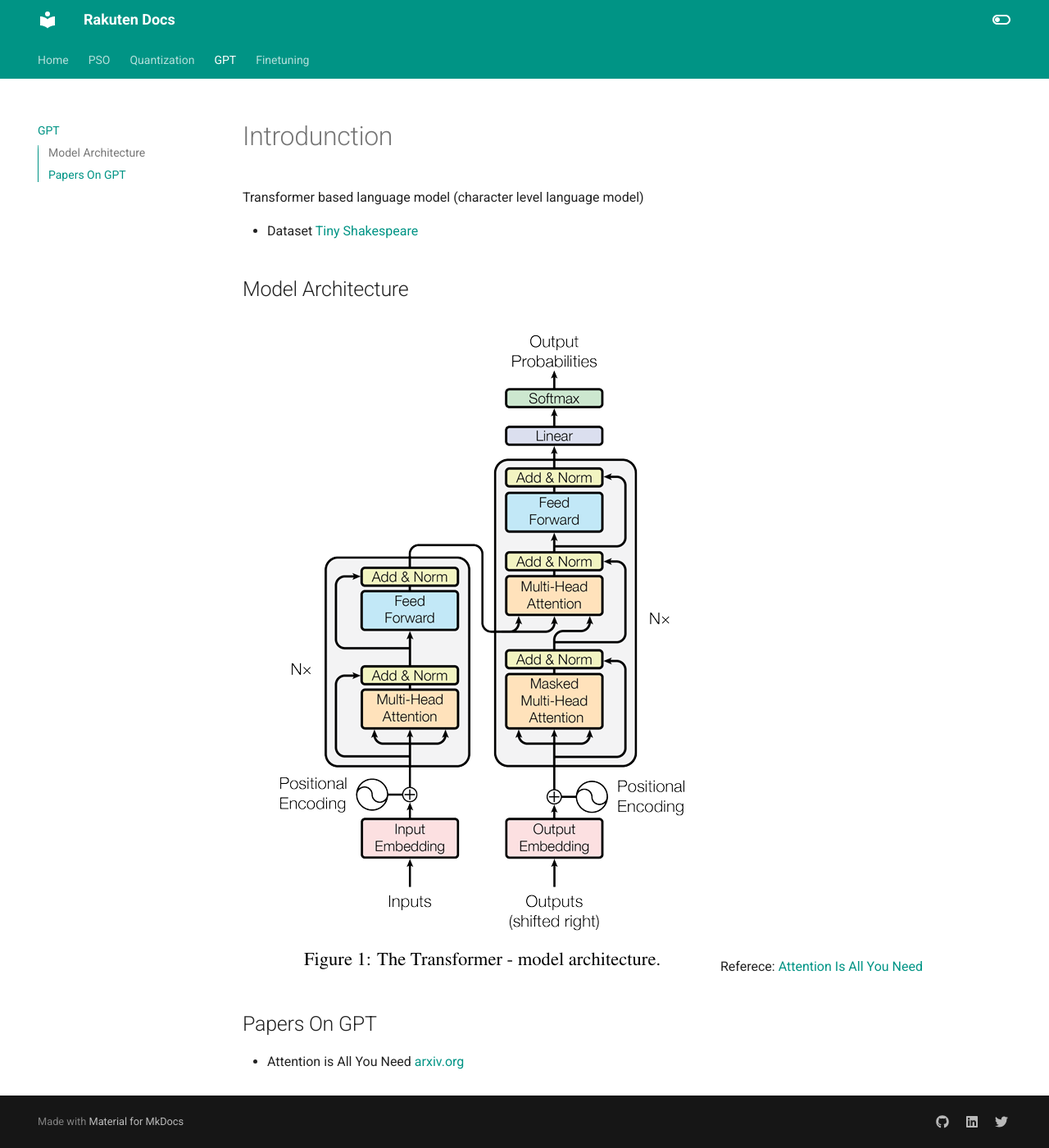
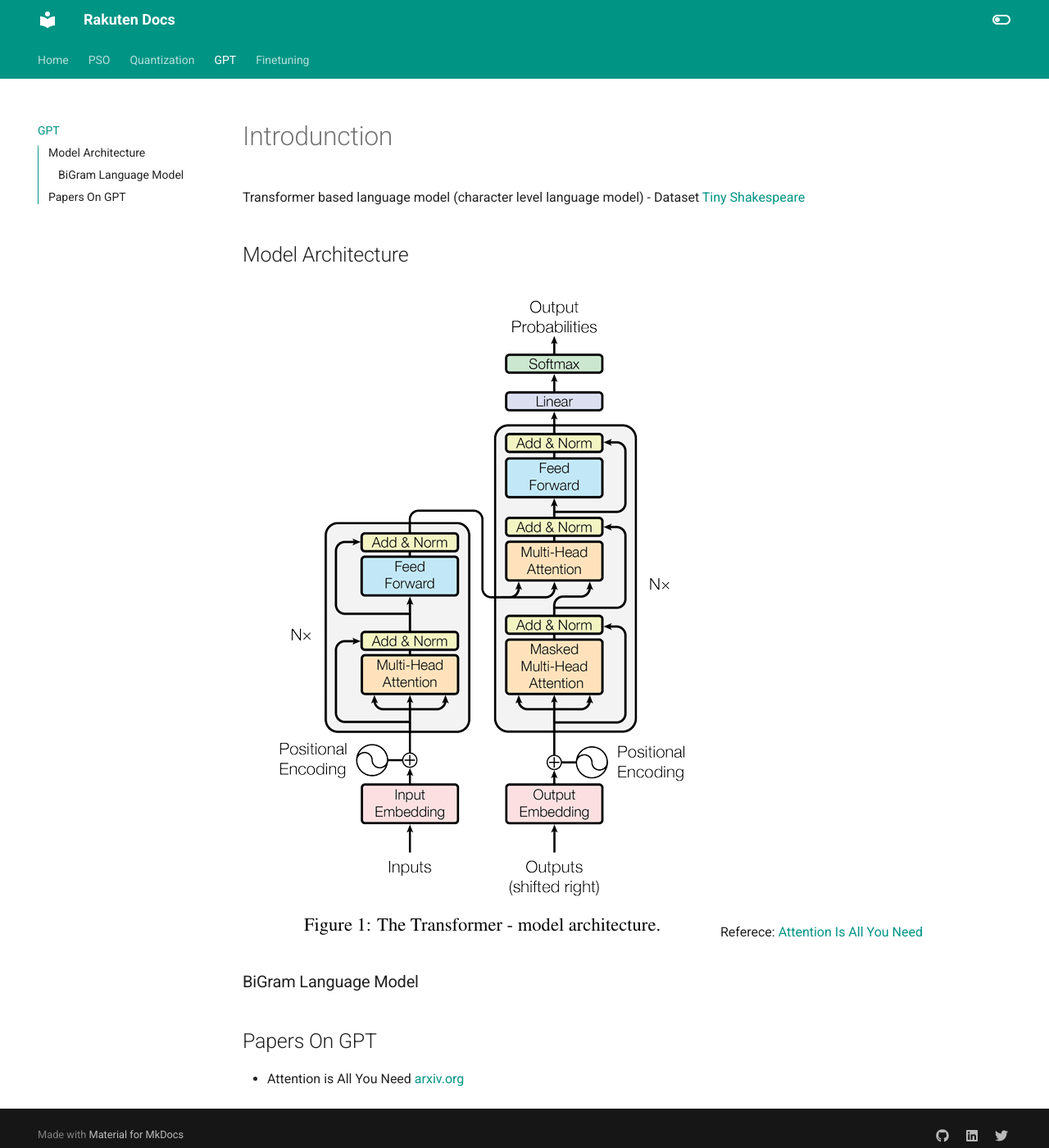
Before and after one commit to iamrajharshit/ProjectRakuten, an MkDocs documentation site: the page built from docs/gpt.md, in a window 1280 px wide and 1400 px high. Shown: the whole window at 82% size. Built offline with MkDocs 1.6.1 and Material for MkDocs 9.7.7, drawn with Linux system fonts in a browser that asks for light colours.

Commit message:
updating gpt

```diff
--- a/docs/gpt.md
+++ b/docs/gpt.md
@@ -1,11 +1,14 @@
 # Introdunction
 Transformer based language model (character level language model)
-
 - Dataset [Tiny Shakespeare](https://www.kaggle.com/datasets/kaushaltiwari/tiny-shakespeare?select=tiny-shakespeare.txt)
 
 ## Model Architecture
 ![model arch](./img/GPT/00_encoder_decoder.png)
 Referece: [Attention Is All You Need](https://arxiv.org/pdf/1706.03762)
 
+
+
+### BiGram Language Model
+
 ## Papers On GPT
 - Attention is All You Need [arxiv.org](https://arxiv.org/pdf/1706.03762)
```
